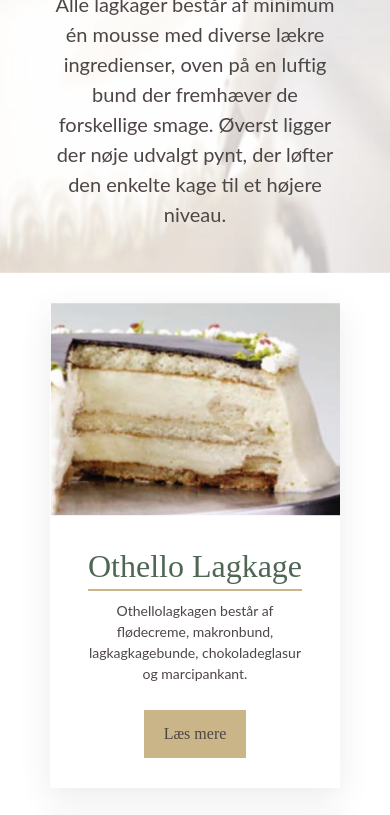
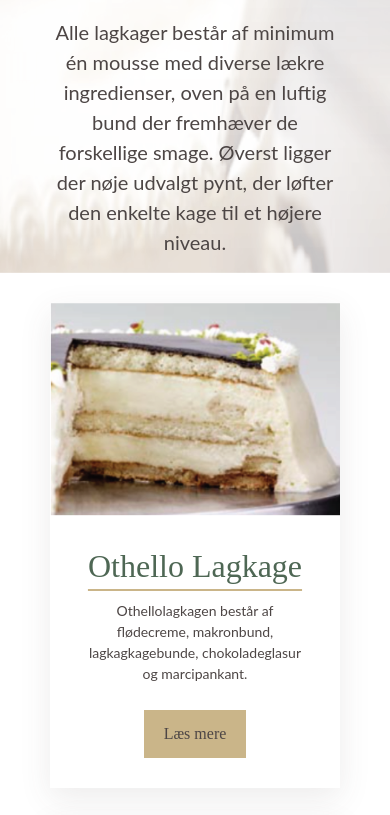
Before and after one commit to KamillaHA/eksamen_3sem_dide, an Astro site: page /liste in a window 390 px wide. Shown: the part 239-1054 px from the top of the page. Built offline with nearby package versions, Linux system fonts and the light colour scheme; Astro itself is replaced by a stand-in of ours.

Commit message:
margin top

```diff
--- a/src/components/Produktliste.astro
+++ b/src/components/Produktliste.astro
@@ -35,7 +35,7 @@ import æblekage from "../assets/images/produktliste/æblekage.webp";
   />
 
   <div
-    class="absolute top-5 md:top-1/2 md:left-1/2 md:transform md:-translate-x-1/2 md:-translate-y-1/2 text-center"
+    class="absolute top-12 md:top-1/2 md:left-1/2 md:transform md:-translate-x-1/2 md:-translate-y-1/2 text-center"
   >
     <h1
       class="text-mserifh1 md:text-serifh1 text-gron500 mb-m md:mb-2 underline decoration-solid decoration-2 underline-offset-off md:underline-offset-big decoration-gul500 font-serif"
```
